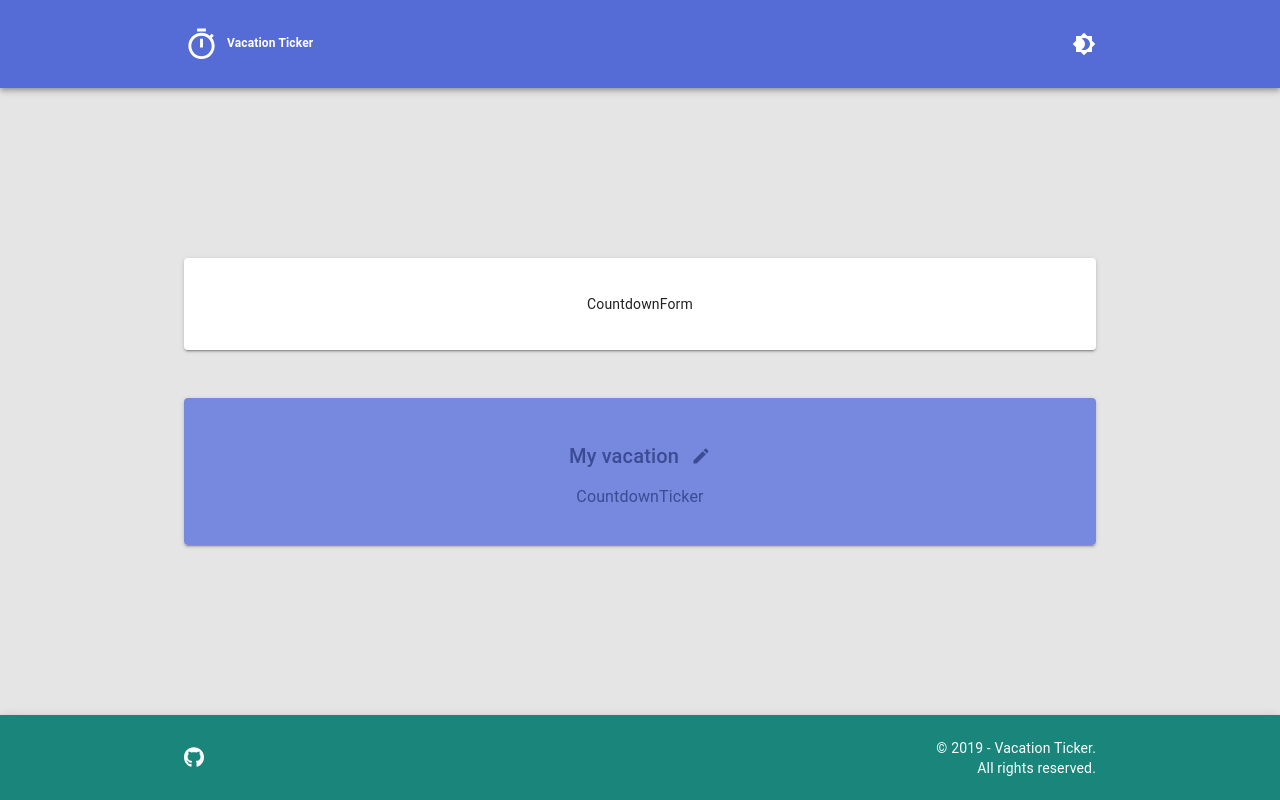
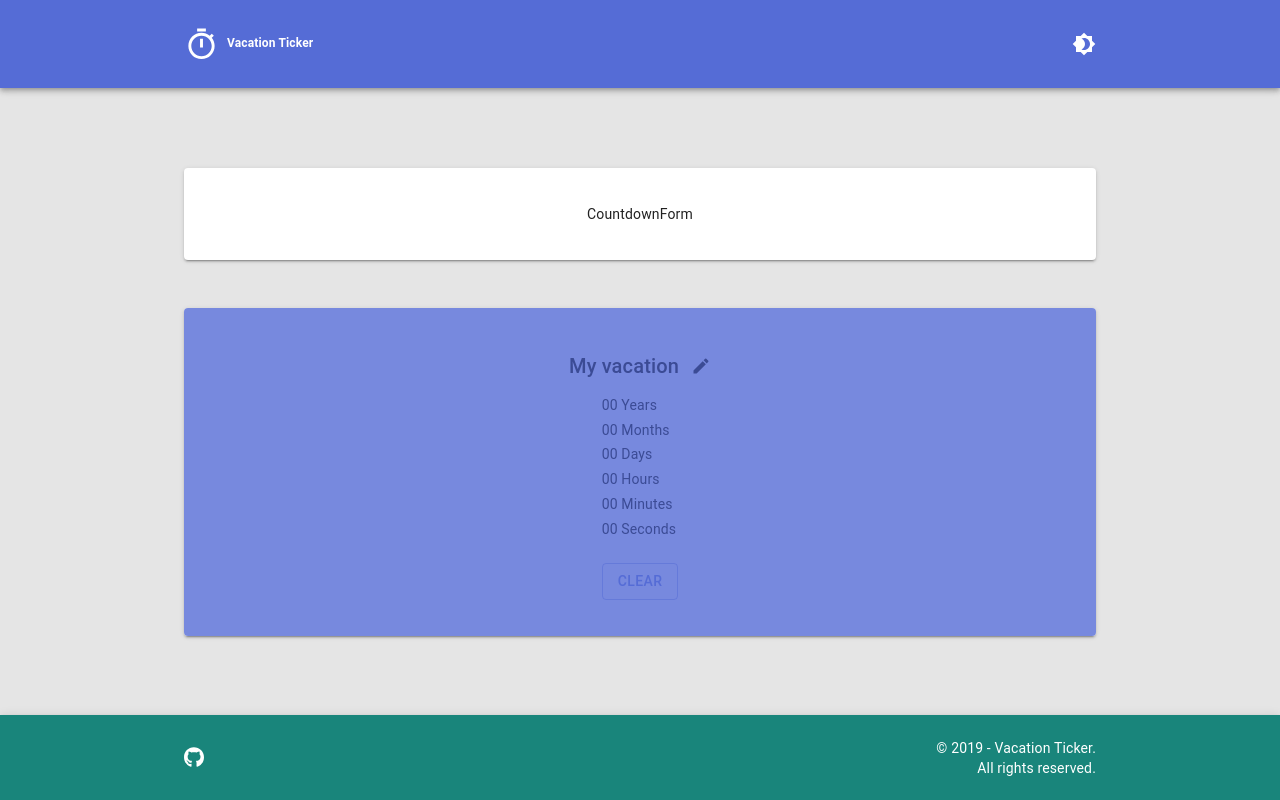
Before and after one commit to Cuuki/vacation-ticker, a Next.js app: page / in a window 1280 px wide. Built offline with nearby package versions, Linux system fonts and the light colour scheme.

Commit message:
feat(page-layout): add basic structure for countdown ticker
issue #10

```diff
--- a/components/Countdown/CountdownTicker/CountdownTicker.tsx
+++ b/components/Countdown/CountdownTicker/CountdownTicker.tsx
@@ -1,5 +1,35 @@
+import Box from '@material-ui/core/Box';
+import Typography from '@material-ui/core/Typography';
+import Button from '@material-ui/core/Button';
+
 const CountdownTicker: React.FC = () => {
-  return <>CountdownTicker</>;
+  return (
+    <>
+      <Box mb={3} fontFamily="Monospace">
+        <Typography component="p" variant="body2" gutterBottom>
+          00 Years
+        </Typography>
+        <Typography component="p" variant="body2" gutterBottom>
+          00 Months
+        </Typography>
+        <Typography component="p" variant="body2" gutterBottom>
+          00 Days
+        </Typography>
+        <Typography component="p" variant="body2" gutterBottom>
+          00 Hours
+        </Typography>
+        <Typography component="p" variant="body2" gutterBottom>
+          00 Minutes
+        </Typography>
+        <Typography component="p" variant="body2">
+          00 Seconds
+        </Typography>
+      </Box>
+      <Button variant="outlined" color="primary">
+        Clear
+      </Button>
+    </>
+  );
 };
 
 export default CountdownTicker;
```
